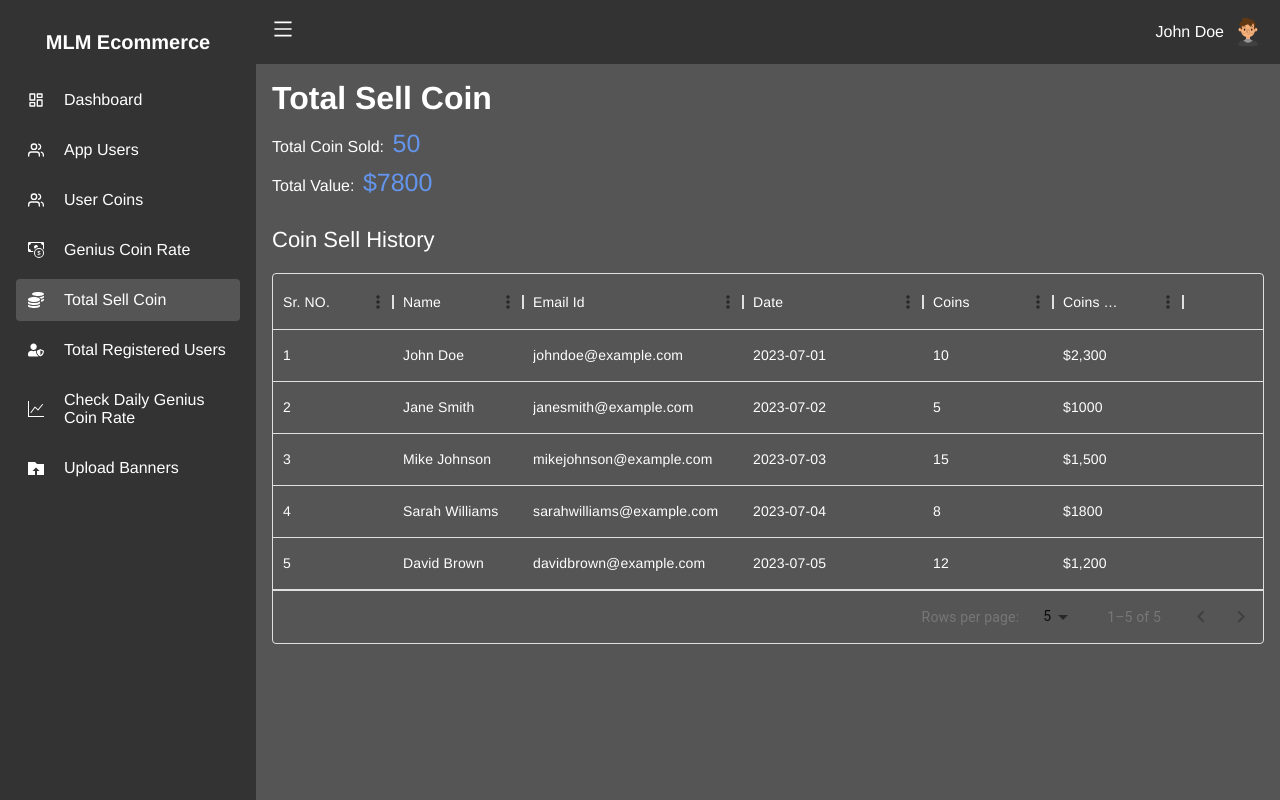
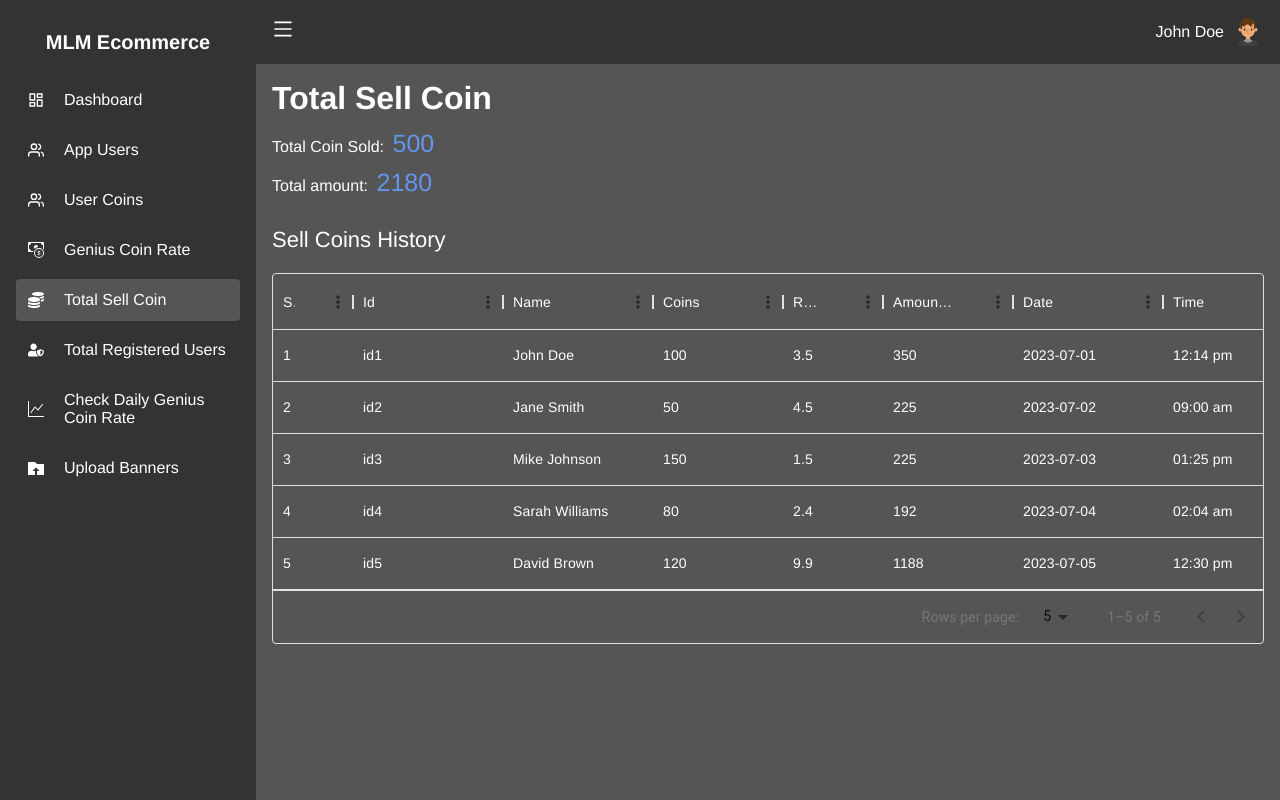
Before and after one commit to iamshiv007/MLM-ecommerce, a React (Create React App) app: page /totalSellCoin in a window 1280 px wide. Built offline with nearby package versions, Linux system fonts and the light colour scheme; the HTML template or start-up script is replaced by a standard one.

Commit message:
TotalSellCoins updated

```diff
--- a/src/components/pages/TotalSellCoin.jsx
+++ b/src/components/pages/TotalSellCoin.jsx
@@ -4,27 +4,21 @@ import { DataGrid } from "@mui/x-data-grid";
 
 const columns = [
   {
+    field: "srno",
+    headerName: "Sr. NO.",
+    width: 80,
+    headerClassName: "tableHeader",
+  },
+  {
     field: "id",
-    headerName: "Sr. NO.",
-    width: 120,
+    headerName: "Id",
+    width: 150,
     headerClassName: "tableHeader",
   },
   {
     field: "name",
     headerName: "Name",
-    width: 130,
-    headerClassName: "tableHeader",
-  },
-  {
-    field: "email",
-    headerName: "Email Id",
-    width: 220,
-    headerClassName: "tableHeader",
-  },
-  {
-    field: "date",
-    headerName: "Date",
-    width: 180,
+    width: 150,
     headerClassName: "tableHeader",
   },
   {
@@ -34,8 +28,32 @@ const columns = [
     headerClassName: "tableHeader",
   },
   {
-    field: "coinsValue",
-    headerName: "Coins Value",
+    field: "rate",
+    headerName: "Rate (₹)",
+    width: 100,
+    headerClassName: "tableHeader",
+  },
+  {
+    field: "amount",
+    headerName: "Amount (₹)",
+    width: 130,
+    headerClassName: "tableHeader",
+  },
+  {
+    field: "date",
+    headerName: "Date",
+    width: 150,
+    headerClassName: "tableHeader",
+  },
+  {
+    field: "time",
+    headerName: "Time",
+    width: 130,
+    headerClassName: "tableHeader",
+  },
+  {
+    field: "status",
+    headerName: "Status",
     width: 130,
     headerClassName: "tableHeader",
   },
@@ -43,58 +61,76 @@ const columns = [
 
 const rows = [
   {
-    id: 1,
+    srno: 1,
+    id: "id1",
     name: "John Doe",
-    email: "johndoe@example.com",
+    coins: 100,
+    rate: 3.5,
+    amount: 350,
     date: "2023-07-01",
-    coins: 10,
-    coinsValue: "$2,300",
+    time: "12:14 pm",
+    status: "success",
   },
   {
-    id: 2,
+    srno: 2,
+    id: "id2",
     name: "Jane Smith",
-    email: "janesmith@example.com",
+    coins: 50,
+    rate: 4.5,
+    amount: 225,
     date: "2023-07-02",
-    coins: 5,
-    coinsValue: "$1000",
+    time: "09:00 am",
+    status: "success",
   },
   {
-    id: 3,
+    srno: 3,
+    id: "id3",
     name: "Mike Johnson",
-    email: "mikejohnson@example.com",
+    coins: 150,
+    rate: 1.5,
+    amount: 225,
     date: "2023-07-03",
-    coins: 15,
-    coinsValue: "$1,500",
+    time: "01:25 pm",
+    status: "pending",
   },
   {
-    id: 4,
+    srno: 4,
+    id: "id4",
     name: "Sarah Williams",
-    email: "sarahwilliams@example.com",
+    coins: 80,
+    rate: 2.4,
+    amount: 192,
     date: "2023-07-04",
-    coins: 8,
-    coinsValue: "$1800",
+    time: "02:04 am",
+    status: "pending",
   },
   {
-    id: 5,
+    srno: 5,
+    id: "id5",
     name: "David Brown",
-    email: "davidbrown@example.com",
+    coins: 120,
+    rate: 9.9,
+    amount: 1188,
     date: "2023-07-05",
-    coins: 12,
-    coinsValue: "$1,200",
+    time: "12:30 pm",
+    status: "pending",
   },
 ];
 
 const TotalSellCoin = () => {
+  const totalCoinsSold = rows.reduce((sum, row) => sum + row.coins, 0);
+  const totalAmount = rows.reduce((sum, row) => sum + row.amount, 0);
+
   return (
     <Fragment>
       <div className="totalSellCoinContainer page">
         <h1 className="pageName">Total Sell Coin</h1>
 
         <p>
-          Total Coin Sold: <span className="numberText">50</span>
+          Total Coin Sold: <span className="numberText">{totalCoinsSold}</span>
         </p>
         <p>
-          Total Value: <span className="numberText">$7800</span>
+          Total amount: <span className="numberText">{totalAmount}</span>
         </p>
 
         <div className="sellHistory">
@@ -114,7 +150,7 @@ const TotalSellHisory = () => {
 
   return (
     <>
-      <p className="tableHeading">Coin Sell History</p>
+      <p className="tableHeading">Sell Coins History</p>
       <div style={{ height: "100%", width: "100%" }}>
         <DataGrid
           rows={rows}
```
